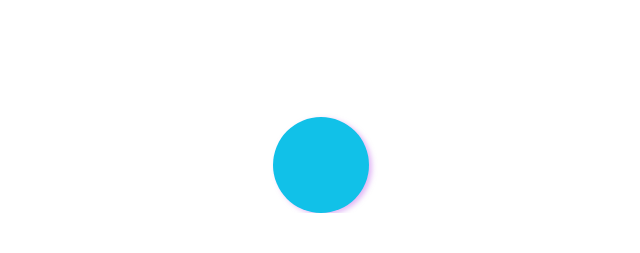
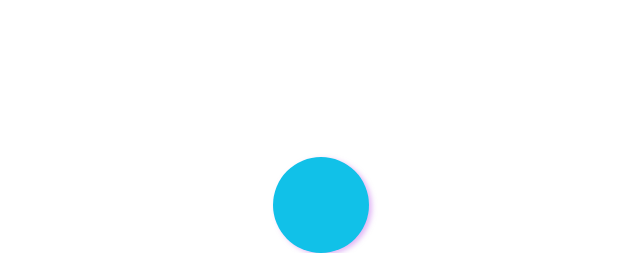
Before and after one commit to klb-dev/inspiration, a plain HTML site: page index.html in a window 1280 px wide. Shown: the part 767-1020 px from the top of the page, without its empty margins (319-959 px from the left). Before the commit the page ends 980 px from the top, so only its background shows below. Drawn offline with Linux system fonts and the light colour scheme; a web font is replaced by a local one.

```diff
--- a/style.css
+++ b/style.css
@@ -70,7 +70,7 @@
     }
 
     main {
-        height: 75vh;
+        height: 90vh;
     }
 
     h1 {
@@ -90,7 +90,7 @@
     }
 
     main {
-        height: 70vh;
+        height: 80vh;
     }
 
     h1 {
```
